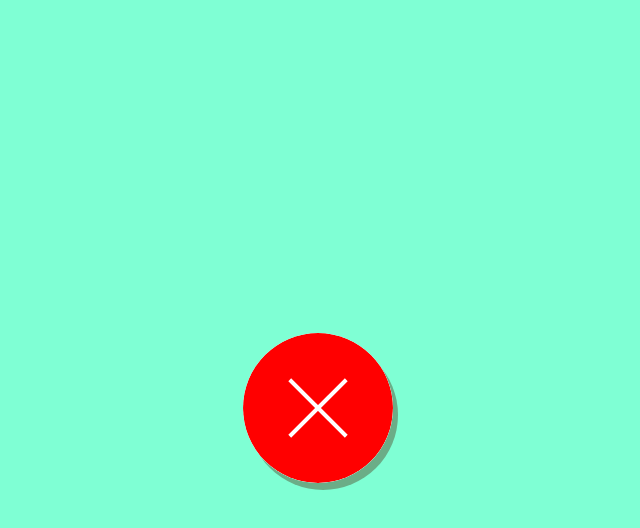
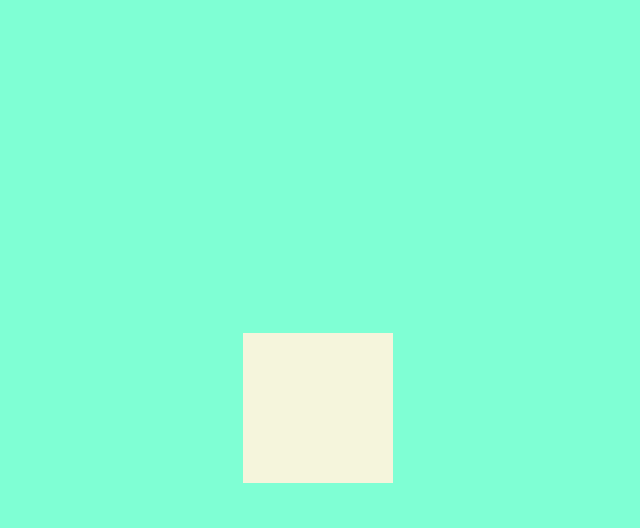
Before and after one commit to samicodeslikeit/JS-Learning, a plain HTML site: page index.html in a window 1280 px wide. In both pictures the pointer is over the element 648 px from the left and 408 px from the top of the page. Shown: the whole page, without its empty margins (330-970 px from the left). Drawn offline with Linux system fonts and the light colour scheme.

```diff
--- a/Scripts/Inheritance.js
+++ b/Scripts/Inheritance.js
@@ -0,0 +1 @@
+Object.Defin
--- a/Scripts/Stopwatch.js
+++ b/Scripts/Stopwatch.js
@@ -2,6 +2,7 @@
   let hasStarted = false;
   let startTime, endTime;
   let lastSessionDuration = new Date();
+  let indexNumber = 0;
 
   // Method to Start the stopwatch
   this.start = function () {
--- a/Styles/styles.css
+++ b/Styles/styles.css
@@ -58,17 +58,17 @@
 }
 
 .container:hover{
-    /* width: 400px; */
+    width: 400px;
     /* padding: 0 60px 0 60px; */
-    box-shadow: rgba(71, 30, 0, 0.365) 5px 7px;
+    /* box-shadow: rgba(71, 30, 0, 0.365) 5px 7px; */
 }
 
 .container:hover::before{
-    width: 100%;
+    /* width: 100%; */
 }
 
 .container:hover .heading{
-    /* display: block; */
+    display: block;
 }
 
 .container::before {
@@ -96,7 +96,7 @@
     top: 50%; */
     /* left: 50%; */
     /* transform: translate(0, -50%); */
-    animation: 1s new forwards;
+    animation: 0.5s new forwards;
 }
 .container:hover .bottom{
     /* transform: translateY(0);
@@ -104,12 +104,12 @@
     top: 50%; */
     /* left: 50%; */
     /* transform: translate(0, -50%); */
-    animation: 1s new2 forwards;
+    animation: 0.5s new2 forwards;
     /* transform: translateY(-3px)rotate(-45deg); */
 }
 
 .container:hover .line{
-    background-color: white;
+    /* background-color: white; */
 }
 
 @keyframes new{
@@ -138,3 +138,15 @@
         transform: translateY(-8px)rotate(-45deg);
     }
 }
+
+.rotating-div{
+    height: 150px;
+    width: 150px;
+    background-color: beige;;
+    transition: all 0.5s ease-in-out;
+    transform-style: preserve-3d;
+}
+
+.rotating-div:hover{
+    transform: rotateX(180deg);
+}
--- a/index.html
+++ b/index.html
@@ -27,12 +27,14 @@
   <body>
     <script src="Scripts/Inheritance.js"></script>
 
-    <div class="container">
+    <!-- <div class="container">
         <div class="heading">CLOSE</div>
       <div class="lines-parent">
         <div class="line top"></div>
         <div class="line bottom"></div>
       </div>
-    </div>
+    </div> -->
+
+    <div class="rotating-div"></div>
   </body>
 </html>
```
